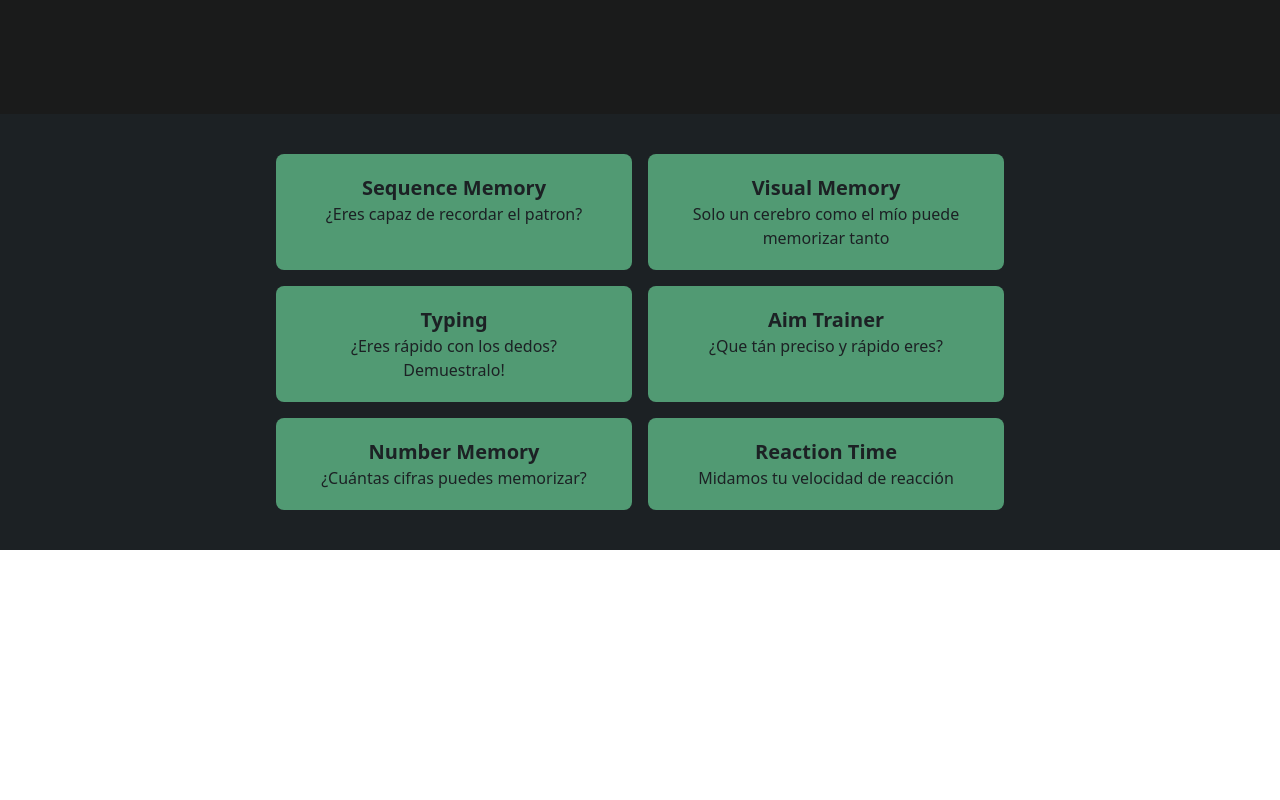
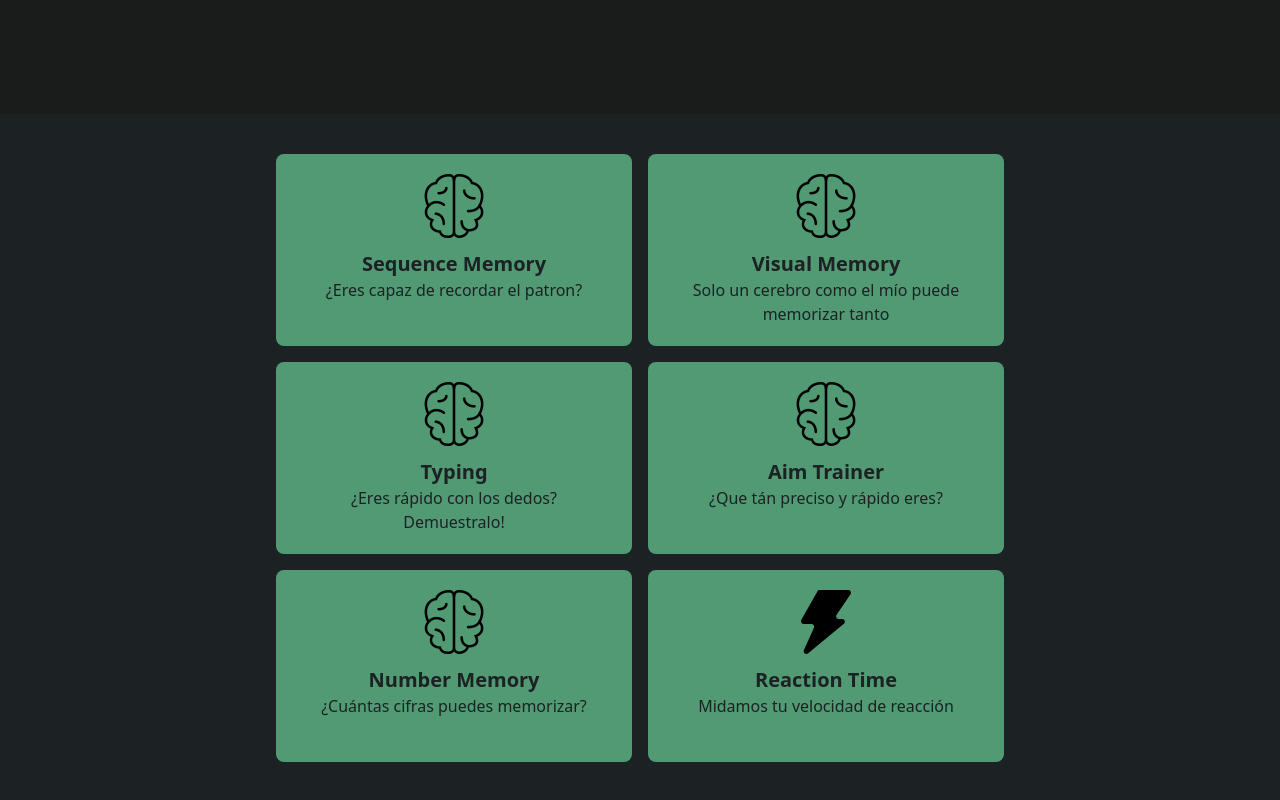
Before and after one commit to PSErazo/NeuroQuest, an Angular app: page /game/visualmemory in a window 1280 px wide. Shown: the part 420-1220 px from the top of the page. Before the commit the page ends 970 px from the top, so only its background shows below. Built offline with nearby package versions, Linux system fonts and the light colour scheme.

Commit message:
se agrego el logo del ractiontime

```diff
--- a/src/app/app.routes.ts
+++ b/src/app/app.routes.ts
@@ -5,12 +5,15 @@ import { ReactionTimeComponent } from './components/reaction-time/reaction-time.
 import { SequenceComponent } from './components/sequence/sequence.component';
 import { TypingComponent } from './components/typing/typing.component';
 import { VisualMemoryComponent } from './components/visual-memory/visual-memory.component';
+import GamesComponent from './pages/games/games.component';
+import LoginComponent from './pages/login/login.component';
+import SignUpComponent from './pages/sign-up/sign-up.component';
 
 export const routes: Routes = [
 
   {
     path: 'game',
-    loadComponent: () => import('./pages/games/games.component'),
+    component: GamesComponent,
     children:[
         {
           path: 'sequencememory',
@@ -45,11 +48,11 @@ export const routes: Routes = [
   },
   {
     path: 'login',
-    loadComponent: () => import('./pages/login/login.component')
+    component: LoginComponent,
   },
   {
     path: 'singup',
-    loadComponent: () => import('./pages/sign-up/sign-up.component')
+    component: SignUpComponent
   },
   {
     path: '',
--- a/src/app/components/reaction-time/reaction-time.component.ts
+++ b/src/app/components/reaction-time/reaction-time.component.ts
@@ -18,7 +18,7 @@ export class ReactionTimeComponent implements OnInit {
   estadoComponente: boolean = false;
   name:string = "Reaction Time";
   text:string="Cuando la pantalla cambie a verde, dale click en cualquier parte del cuadro"
-  icono:string = "assets/prueba.svg";
+  icono:string = "assets/reactionbutton.svg";
   constructor() {}
 
   ngOnInit() {
--- a/src/app/components/visual-memory/visual-memory.component.ts
+++ b/src/app/components/visual-memory/visual-memory.component.ts
@@ -44,7 +44,7 @@ export class VisualMemoryComponent {
   pintadosErroneos: HTMLElement[] = [];
   estadoComponente: boolean = false;
   icono:string = "";
-
+  selectQuadrate: number[] = [];
 
 
   receivingState(estate: boolean): void {
@@ -102,16 +102,166 @@ export class VisualMemoryComponent {
     }, 600);
   }
 
+  // validate(quadrate: number, event: MouseEvent) {
+  //   const target: HTMLElement = event.target as HTMLElement;
+
+
+
+
+  //   if (this.numerosrandom.includes(quadrate)) {
+  //     target.classList.add(`bg-[#ffffff]`);
+  //     target.classList.add(`active`);
+
+  //   //  this.selectQuadrate.push(quadrate)
+
+
+  //    // const count = this.selectQuadrate.filter(num => num === quadrate).length;
+  //   //    if(count < 2){
+  //         this.aciertos++;
+  //         this.pintadosCorrectos.push(target);
+  //   //    }
+
+
+
+
+
+
+
+
+
+
+
+  //     if (this.bloqueselegibles === this.aciertos) {
+
+  //       let section = document.querySelector(`section`);
+  //       section?.classList.remove(`bg-[#1A1B1B]`);
+  //       section?.classList.add(`bg-[#B6F9D5]`);
+
+  //       setTimeout(() => {
+
+  //         section?.classList.remove(`bg-[#B6F9D5]`);
+  //         section?.classList.add(`bg-[#1A1B1B]`);
+
+
+
+  //        for (let i = 0; i < this.pintadosCorrectos.length; i++) {
+  //         const element = this.pintadosCorrectos[i];
+  //         element.classList.remove('bg-[#ffffff]');
+  //         element.classList.remove('active');
+  //         }
+
+
+  //        for (let i = 0; i < this.pintadosErroneos.length; i++) {
+  //         const element = this.pintadosErroneos[i];
+  //         element.classList.remove('bg-[#214d35]');
+  //         element.classList.remove(`shaking-block`);
+  //         }
+
+
+
+  //         }, 500);
+
+  //         setTimeout(() => {
+
+
+  //           this.level++;
+  //           this.numerosrandom = [];
+  //           this.aciertos = 0;
+  //           if (this.level < 31) {
+  //             this.bloqueselegibles++;
+  //           }
+  //           this.pintadosCorrectos = [];
+  //           this.pintadosErroneos = [];
+  //           this.errados = 0
+  //           this.levelUp();
+
+
+
+
+  //           }, 800);
+
+
+  //     }
+  //   } else {
+  //     target.classList.add(`bg-[#214d35]`);
+
+  //     this.pintadosErroneos.push(target);
+
+  //     this.errados++;
+
+  //     //Si llegas a tres errados por nivel
+  //     if (this.errados === 3) {
+  //      // this.selectQuadrate = []
+  //       setTimeout(() => {
+  //         this.pintadosCorrectos.forEach((element) => {
+  //           element.classList.remove(`bg-[#ffffff]`);
+  //           element.classList.remove(`active`);
+  //         });
+
+  //         this.pintadosErroneos.forEach((element) => {
+  //           element.classList.remove(`bg-[#214d35]`);
+  //           element.classList.remove(`shaking-block`);
+  //         });
+
+
+
+  //         this.heart--;
+  //         let life: HTMLElement = document.querySelectorAll('.fa-solid')[this.heart] as HTMLElement;
+  //         life.style.color = '#FAA7A5';
+
+
+
+  //         if (this.heart === 0) {
+  //      //    this.selectQuadrate = []
+  //           this.levelScore = `Level ${this.level}`
+  //           this.level = 1;
+  //           this.numerosrandom = [];
+  //           this.aciertos = 0;
+  //           this.errados = 0;
+  //           this.pintadosCorrectos = [];
+  //           this.pintadosErroneos = [];
+  //           this.heart = 3;
+
+  //           setTimeout(() => {
+  //             for (let i = 0; i < this.heart; i++) {
+  //               let life: HTMLElement = document.querySelectorAll('.fa-solid')[
+  //                 i
+  //               ] as HTMLElement;
+  //               life.style.color = '#ffffff';
+  //             }
+  //           }, 500);
+
+
+  //         this.restartGame();
+
+  //           //si solo erras
+  //         } else {
+  //           this.numerosrandom = [];
+  //           this.aciertos = 0;
+  //           this.errados = 0;
+  //           this.pintadosCorrectos = [];
+  //           this.pintadosErroneos = [];
+  //           this.generateRandom();
+  //         }
+  //       }, 500);
+  //     }
+  //   }
+  // }
+
   validate(quadrate: number, event: MouseEvent) {
     const target: HTMLElement = event.target as HTMLElement;
+    if (this.numerosrandom.length < 1) return
 
     if (this.numerosrandom.includes(quadrate)) {
       target.classList.add(`bg-[#ffffff]`);
       target.classList.add(`active`);
+      this.selectQuadrate.push(quadrate);
+      this.numerosrandom.splice(this.numerosrandom.indexOf(quadrate), 1);
       this.aciertos++;
 
       this.pintadosCorrectos.push(target);
-
+      console.log(this.pintadosCorrectos);
+      console.log('target',target);
       if (this.bloqueselegibles === this.aciertos) {
 
         let section = document.querySelector(`section`);
@@ -147,6 +297,7 @@ export class VisualMemoryComponent {
 
             this.level++;
             this.numerosrandom = [];
+            this.selectQuadrate = [];
             this.aciertos = 0;
             if (this.level < 31) {
               this.bloqueselegibles++;
@@ -164,14 +315,17 @@ export class VisualMemoryComponent {
 
       }
     } else {
+
+      if (this.selectQuadrate.includes(quadrate)) return;
       target.classList.add(`bg-[#214d35]`);
 
       this.pintadosErroneos.push(target);
 
       this.errados++;
-
+      this.selectQuadrate.push(quadrate);
       //Si llegas a tres errados por nivel
       if (this.errados === 3) {
+        this.selectQuadrate = [];
         setTimeout(() => {
           this.pintadosCorrectos.forEach((element) => {
             element.classList.remove(`bg-[#ffffff]`);
@@ -227,11 +381,11 @@ export class VisualMemoryComponent {
     }
   }
 
-
   levelUp() {
     //Si el nivel al que pasas es igual a 3 menor que 12
     if (this.level % 3 === 0 && this.level < 12) {
       if (this.level === 3) {
+        this.selectQuadrate = []
         this.quadrates = [];
         this.numeroBloques += this.contadoradicionbloques;
         this.columns++;
@@ -251,7 +405,7 @@ export class VisualMemoryComponent {
       } else {
 
 
-
+     //   this.selectQuadrate = []
         this.quadrates = [];
         this.contadoradicionbloques += 2;
         this.numeroBloques += this.contadoradicionbloques;
@@ -281,6 +435,7 @@ export class VisualMemoryComponent {
     } else {
       //si es el nivel 14
       if (this.level === 14) {
+        this.selectQuadrate = []
         this.quadrates = [];
         this.contadoradicionbloques += 2;
         this.numeroBloques += this.contadoradicionbloques;
@@ -301,6 +456,7 @@ export class VisualMemoryComponent {
 
         //si es el nivel 1 2 4 5 7 8 10 11 12 13 15
       } else {
+        this.selectQuadrate = []
         this.generateRandom();
       }
     }
@@ -313,6 +469,7 @@ export class VisualMemoryComponent {
     container.classList.remove('h-96')
     container.classList.add('w-80')
     container.classList.add('h-80')
+    this.selectQuadrate = []
     this.columns = 3;
     this.bloqueselegibles = 3;
     this.numeroBloques = 9;
--- a/src/app/pages/games/games.component.ts
+++ b/src/app/pages/games/games.component.ts
@@ -7,6 +7,7 @@ interface games {
   name: string;
   router: string;
   text: string;
+  icono: string;
 }
 
 @Component({
@@ -21,31 +22,37 @@ export default class GamesComponent {
       name: 'Sequence Memory',
       router: 'sequencememory',
       text: '¿Eres capaz de recordar el patron?',
+      icono: "assets/sequence.svg"
     },
     {
       name: 'Visual Memory',
       router: 'visualmemory',
       text: 'Solo un cerebro como el mío puede memorizar tanto',
+      icono: "assets/sequence.svg"
     },
     {
       name: 'Typing',
       router: 'typing',
       text: '¿Eres rápido con los dedos? Demuestralo!',
+      icono: "assets/sequence.svg"
     },
     {
       name: 'Aim Trainer',
       router: 'aimtrainer',
       text: '¿Que tán preciso y rápido eres?',
+      icono: "assets/sequence.svg"
     },
     {
       name: 'Number Memory',
       router: 'numbermemory',
       text: '¿Cuántas cifras puedes memorizar?',
+      icono: "assets/sequence.svg"
     },
     {
       name: 'Reaction Time',
       router: 'reactiontime',
       text: 'Midamos tu velocidad de reacción',
+      icono: "assets/reactionbutton.svg"
     },
   ];
 }
--- a/src/app/shared/buttons/button.component.css
+++ b/src/app/shared/buttons/button.component.css
@@ -8,6 +8,7 @@
     box-shadow: rgb(198,89,86) 0px 12px 15px;
 }
 
+
 @media(width > 768px){
 
 
--- a/src/app/shared/buttons/button.component.html
+++ b/src/app/shared/buttons/button.component.html
@@ -1,13 +1,14 @@
 <section class="bg-[#1c2124] min-h-96">
   <div class="max-w-3xl m-auto px-5 py-10 text-center max-[768px]:px-20">
-    <div class="grid grid-cols-2 max-[768px]:grid-cols-1 w-full gap-4">
+    <div class="grid grid-cols-2 max-[768px]:grid-cols-1 w-full gap-4 grid-rows-3">
       <div
         *ngFor="let game of games"
         [routerLink]="[game.router]"
-        class="text-[#1c2124] px-10 py-5 rounded-lg text-center cursor-pointer bg-[#519A73] juego-boton"
+        class="text-[#1c2124] px-10 py-5 rounded-lg text-center cursor-pointer bg-[#519A73] juego-boton flex flex-col items-center justify-center"
       >
-        <h3 class="text-xl font-semibold">{{ game.name }}</h3>
-        <p class="font-normal">{{ game.text }}</p>
+        <img [src]="[game.icono]" class="w-16 juego-icono">
+        <h3 class="text-xl font-semibold mt-3">{{ game.name }}</h3>
+        <p class="font-normal grow flex">{{ game.text }}</p>
       </div>
     </div>
 
--- a/src/app/shared/buttons/button.component.ts
+++ b/src/app/shared/buttons/button.component.ts
@@ -6,6 +6,7 @@ interface games {
   name: string;
   router: string;
   text:string;
+  icono:string;
 }
 
 @Component({
--- a/src/app/shared/startgame/startgame.component.ts
+++ b/src/app/shared/startgame/startgame.component.ts
@@ -14,9 +14,11 @@ export class StartgameComponent {
   @Input() public icono: string = "";
   @Input() public levelScore: any =  0;
   @Input() public pantallaInicial: boolean = false;
+    //Se instancia el eventEmitter que emitera un evento con un string
   @Output() messageEvent = new EventEmitter<boolean>();
 
   cambiarEstado(){
+    //el metodo emit sirve para enviar eventos
     this.messageEvent.emit(true)
   }
 
--- a/src/app/shared/timer/timer.component.ts
+++ b/src/app/shared/timer/timer.component.ts
@@ -12,9 +12,13 @@ export class TimerComponent implements OnChanges {
 
   @Input() public timerStart: boolean = false;
   @Input() public timerStop: boolean = false;
+
+
   @Output() timerEvent = new EventEmitter<string>();
 
   mandarScore(){
+
+
     this.timerEvent.emit(this.tiempoScore);
   }
   totalTime = 0;
@@ -51,7 +55,6 @@ export class TimerComponent implements OnChanges {
 
   }
 
-
   increaseTime(): void {
 
     this.totalTime++;
```
Also changed, not shown: src/assets/reactionbutton.svg (added).
